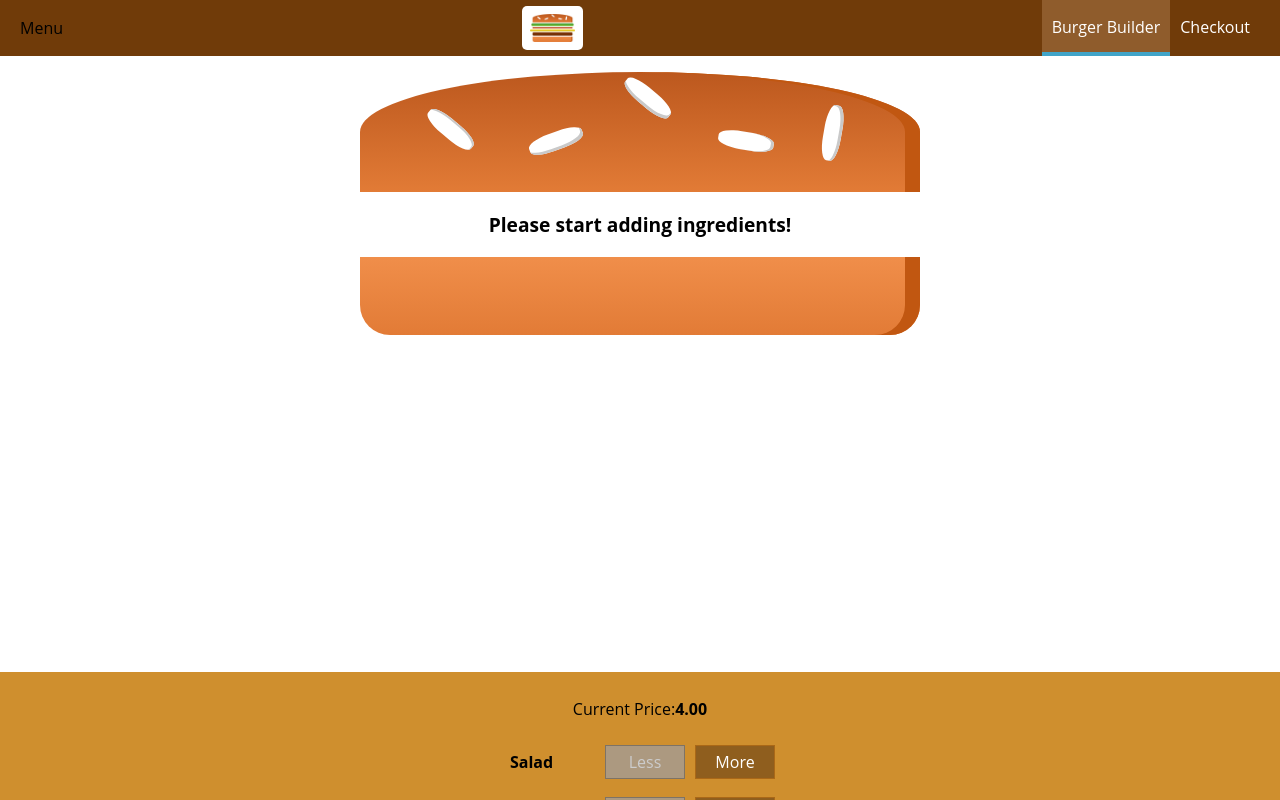
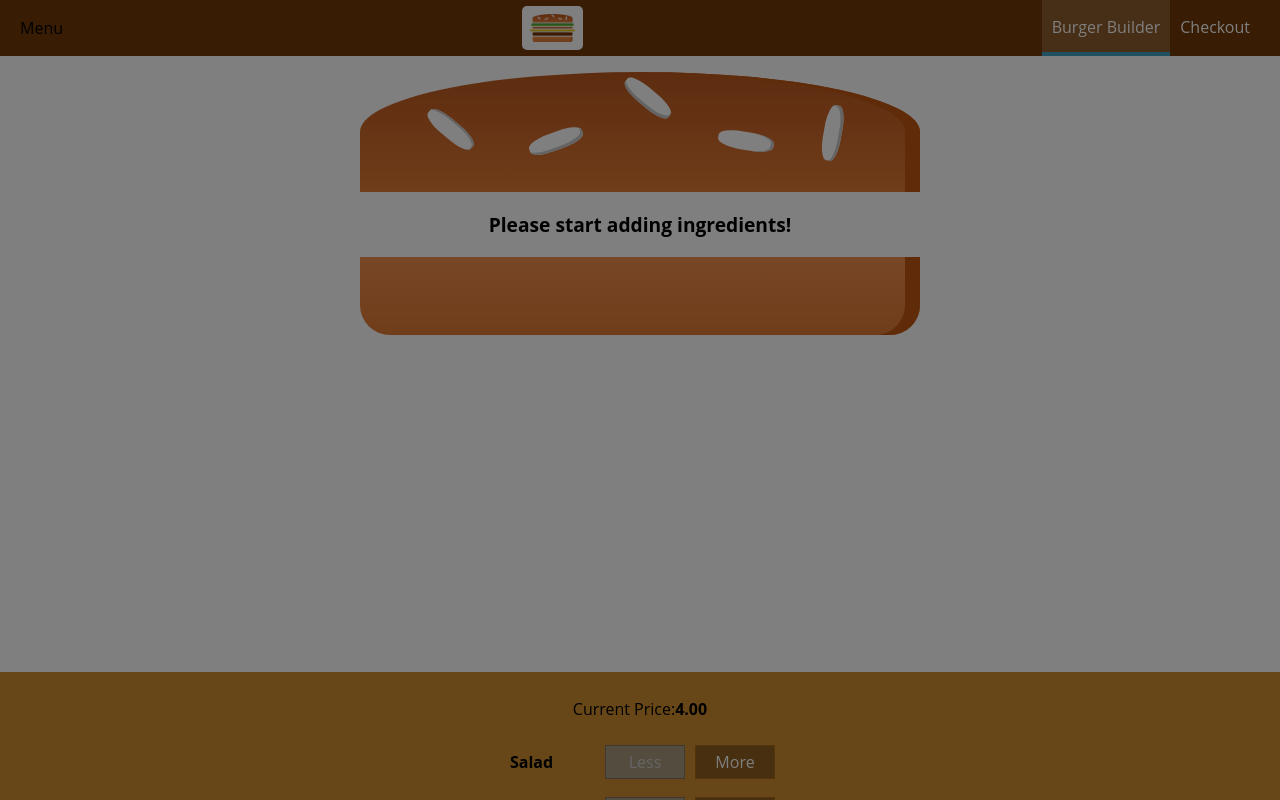
Before and after one commit to Mostafa-Ragab/burger-builder, a React (Create React App) app: page / in a window 1280 px wide. Shown: the top 800 px of the page. Built offline with nearby package versions, Linux system fonts and the light colour scheme.

Commit message:
reusing backdrop

```diff
--- a/src/components/Navigation/SideDrawer/SideDrawer.js
+++ b/src/components/Navigation/SideDrawer/SideDrawer.js
@@ -1,10 +1,17 @@
 import Logo from "../../Logo/Logo";
 import NavigationItems from "../Navigation-items/Navigation-items";
 import classes from "./SideDrawer.module.css";
-
-const SideDrawer = () => {
+import Backdrop from "../../UI/Backdrop/Bckdrop";
+import Aux from "../../../hoc/Aux_";
+const SideDrawer = (props) => {
+	let attachedClasses = [classes.SideDrawer, classes.Close];
+	if (props.open) {
+		attachedClasses = [classes.SideDrawer, classes.Open];
+	}
 	return (
-		<div className={classes.SideDrawer}>
+		<Aux>
+			<Backdrop show={props.open} clicked={props.closed} />
+			<div className={attachedClasses.join(" ")}>
 				<div className={classes.Logo}>
 					<Logo />
 				</div>
@@ -12,6 +19,7 @@
 					<NavigationItems />
 				</nav>
 			</div>
+		</Aux>
 	);
 };
 
--- a/src/components/layout/Layout.js
+++ b/src/components/layout/Layout.js
@@ -1,12 +1,20 @@
+import React, { useState } from "react";
 import "./layout.css";
 import Toolbar from "../../components/Navigation/toolbar/Tollbar";
 import SideDrawer from "../Navigation/SideDrawer/SideDrawer";
+import Aux from "../../hoc/Aux_";
+const Layout = (props) => {
+	const [showSideDrawer, setshowSideDrawer] = useState(true);
 
-const Layout = (props) => (
-	<>
-		<Toolbar />
-		<SideDrawer />
-		<main className="content">{props.children}</main>
-	</>
-);
+	return (
+		<Aux>
+			<Toolbar />
+			<SideDrawer
+				open={showSideDrawer}
+				closed={() => setshowSideDrawer((showSideDrawer) => !showSideDrawer)}
+			/>
+			<main className="content">{props.children}</main>
+		</Aux>
+	);
+};
 export default Layout;
```
Also changed, not shown: 1 other file (tests, documents, lock files or other folders). Lines whose indentation alone changed are shown as unchanged.
